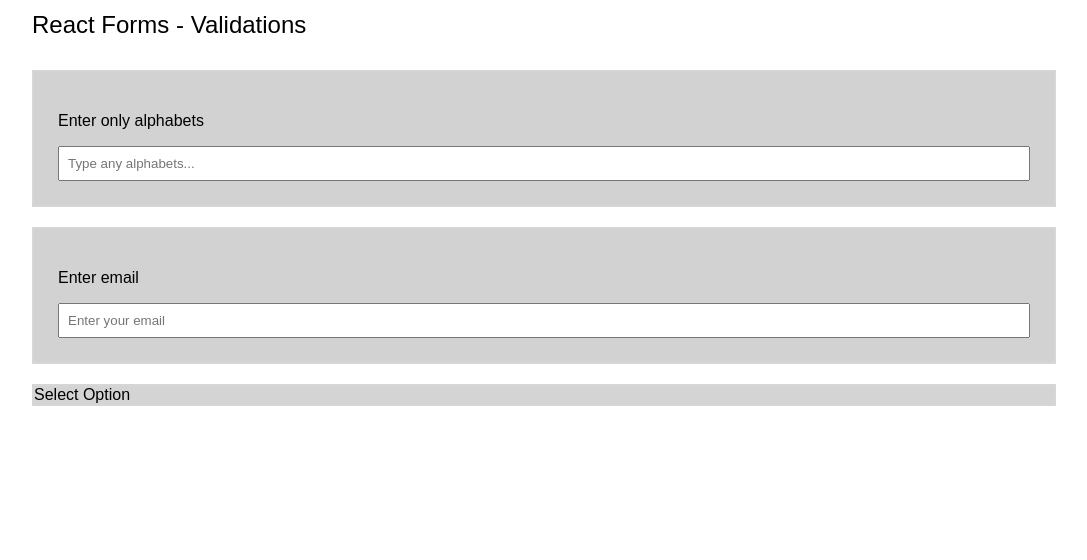
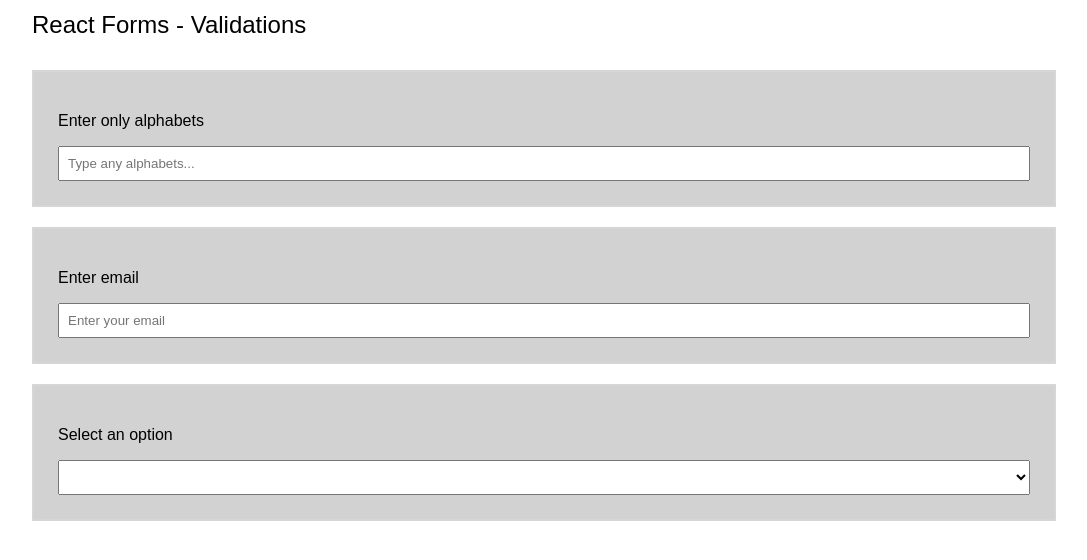
Before and after one commit to Hsbharath/react-form-validation, a React (Create React App) app: page / in a window 1280 px wide. Shown: the top 560 px of the page, without its empty margins (96-1183 px from the left). Built offline with nearby package versions, Linux system fonts and the light colour scheme.

Commit message:
Update 3 files

```diff
--- a/src/App.js
+++ b/src/App.js
@@ -36,6 +36,7 @@
 export default function App() {
   const [onlyText, setOnlyText] = useState("");
   const [email, setEmail] = useState("");
+  const [selectOption, setSelectOption] = useState("");
 
   return (
     <Container>
@@ -56,7 +57,10 @@
         />
       </StyledForm>
       <StyledForm>
-        <FormSelectOption />
+        <FormSelectOption
+          label="Select an option"
+          setSelectOption={setSelectOption}
+        />
       </StyledForm>
     </Container>
   );
--- a/src/compontents/FormSelectOption.jsx
+++ b/src/compontents/FormSelectOption.jsx
@@ -1,5 +1,63 @@
-const FormSelectOption = () => {
-  return <>Select Option</>;
+import styled from "styled-components";
+import { useState } from "react";
+
+const StyledFormInput = styled.div`
+  padding: 24px;
+  display: flex;
+  flex-direction: column;
+  align-items: start;
+  justify-content: start;
+  background: #d2d2d2;
+`;
+
+const Label = styled.label`
+  font-size: 16px;
+  line-height: 50px;
+`;
+
+const Select = styled.select`
+  width: 100%;
+  padding: 8px;
+`;
+
+const Error = styled.label`
+  width: 100%;
+  font-size: 12px;
+  line-height: 50px;
+  color: red;
+`;
+
+const FormSelectOption = ({ label, setSelectOption }) => {
+  const [errorMessage, setErrorMessage] = useState("");
+  const [value, setValue] = useState("");
+
+  const selectedOption = (val) => {
+    alert(val);
+    if (val != "") {
+      setValue(val);
+      setSelectOption(val);
+      setErrorMessage("");
+    } else {
+      setErrorMessage("Select an Option");
+    }
+  };
+
+  return (
+    <StyledFormInput>
+      <Label htmlFor="text-input">{label}</Label>
+      <Select
+        name="selopt"
+        defaultValue={value}
+        value={value}
+        onChange={(e) => selectedOption(e.target.value)}
+      >
+        <option value=""></option>
+        <option value="Option A">Option A</option>
+        <option value="Option B">Option B</option>
+      </Select>
+      {errorMessage.length > 0 && <Error>{errorMessage}</Error>}
+    </StyledFormInput>
+  );
 };
 
 export default FormSelectOption;
```
Also changed, not shown: .codesandbox/tasks.json.
